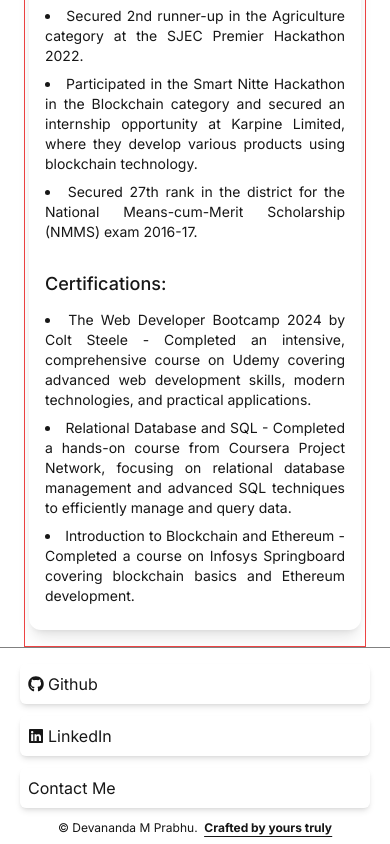
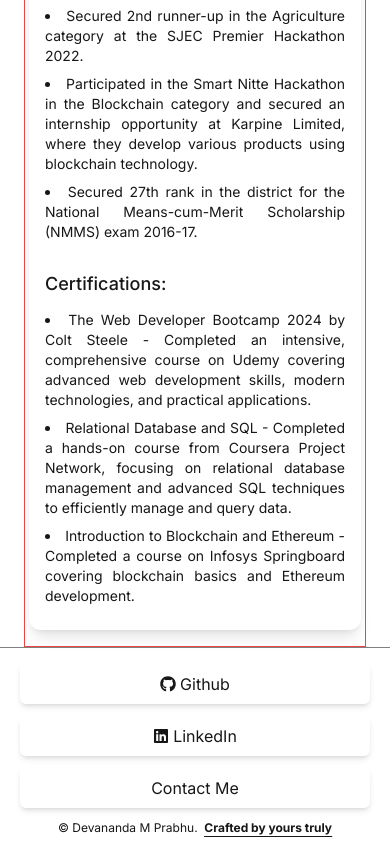
Before and after one commit to devprabhu18/MyPortfolio, a Next.js app: page / in a window 390 px wide. Shown: the part 2187-3031 px from the top of the page. Built offline with nearby package versions, Linux system fonts and the light colour scheme.

Commit message:
Enhanced responsiveness

```diff
--- a/src/components/footer.tsx
+++ b/src/components/footer.tsx
@@ -9,12 +9,12 @@
         <footer className="mb-0 sm:mb-3 pt-4 bg-white/5 border-opacity-5 border-t border-bordercol px-5 sm:px-10 flex flex-col flex-shrink-0">
           <div className="flex flex-col sm:flex-row justify-between pb-3">
             <div className="flex flex-col sm:flex-row sm:space-x-14 space-y-3 sm:space-y-0">
-              <div className="border-[1px] rounded-md border-none bg-white/10 shadow-md hover:shadow-blue-800 hover:-translate-y-0.5 transition-all ease-out">
+              <div className="border-[1px] rounded-md border-none bg-white/10 shadow-md hover:shadow-blue-800 hover:-translate-y-0.5 transition-all ease-out flex flex-row content-center justify-center">
                 <a className="flex items-center p-2 space-x-1" href="https://github.com/devprabhu18">
                   <FaGithub /> <p>Github</p>
                 </a>
               </div>
-              <div className="border-[1px] rounded-md border-none bg-white/10 shadow-md hover:shadow-blue-800 hover:-translate-y-0.5 transition-all ease-out">
+              <div className="border-[1px] rounded-md border-none bg-white/10 shadow-md hover:shadow-blue-800 hover:-translate-y-0.5 transition-all ease-out flex flex-row content-center justify-center">
                 <a className="flex p-2 items-center space-x-1" href="https://www.linkedin.com/in/devanandamprabhu/">
                   <FaLinkedin /> <p>LinkedIn</p>
                 </a>
@@ -22,7 +22,7 @@
             </div>
             <div className="mt-3 sm:mt-0">
               <Link href="/contact">
-                <div className="border-[1px] rounded-md border-none bg-white/10 p-2 shadow-md hover:shadow-blue-800 hover:-translate-y-0.5 transition-all ease-out">
+                <div className="border-[1px] rounded-md border-none bg-white/10 p-2 shadow-md hover:shadow-blue-800 hover:-translate-y-0.5 transition-all ease-out flex flex-row content-center justify-center">
                   Contact Me
                 </div>
               </Link>
```
